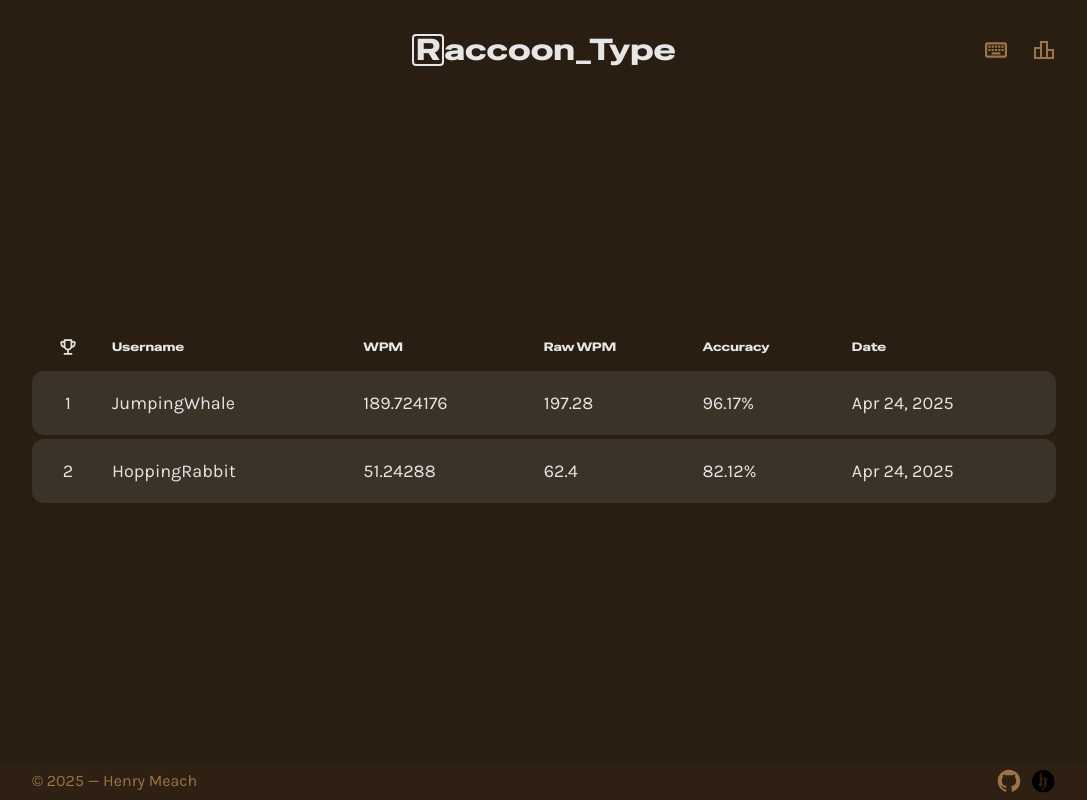
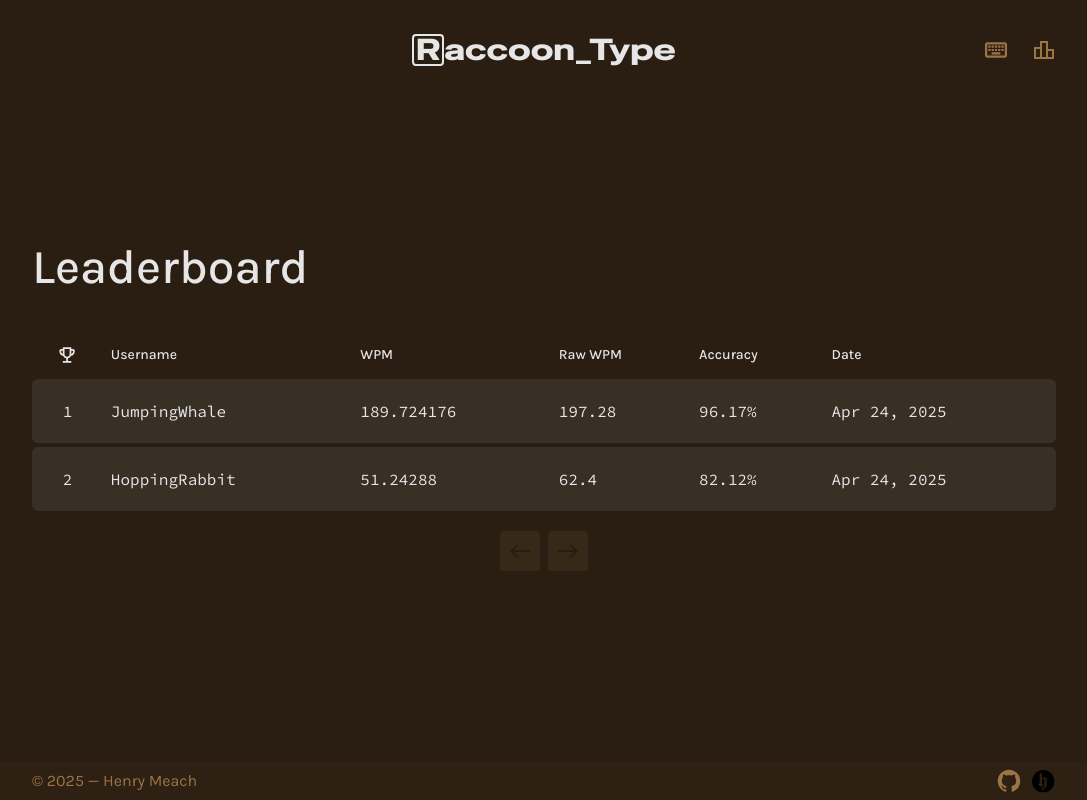
Before and after one commit to henrymeach/raccoontype, a React (Vite) app: page /leaderboard in a window 1280 px wide. Shown: the whole page, without its empty margins (96-1183 px from the left). Built offline with nearby package versions, Linux system fonts and the light colour scheme.

Commit message:
Add Leaderboard title and add pagination

```diff
--- a/src/App.css
+++ b/src/App.css
@@ -39,6 +39,11 @@
 .title {
   color: #e6e6e6;
   font-family: 'SpecialGothic';
+}
+
+.title-secondary {
+  color: #e6e6e6;
+  font-family: 'Karla';
 }
 
 .word {
@@ -107,13 +112,13 @@
 }
 
 .leaderboard-header {
-  @apply text-xs text-[#e6e6e6];
-  font-family: 'SpecialGothic';
+  @apply text-sm text-[#e6e6e6];
+  font-family: 'Karla';
 }
 
 .leaderboard-row {
-  @apply text-lg text-[#e6e6e6];
-  font-family: 'Karla';
+  @apply text-base text-[#e6e6e6];
+  font-family: 'SourceCodePro';
 }
 
 /* @theme inline {
--- a/src/components/leaderboard-table/LeaderboardTable.tsx
+++ b/src/components/leaderboard-table/LeaderboardTable.tsx
@@ -4,6 +4,7 @@
     ColumnDef,
     flexRender,
     getCoreRowModel,
+    getPaginationRowModel,
     useReactTable,
 } from '@tanstack/react-table'
 
@@ -30,6 +31,7 @@
         data,
         columns,
         getCoreRowModel: getCoreRowModel(),
+        getPaginationRowModel: getPaginationRowModel(),
     });
 
     return (
@@ -57,7 +59,7 @@
                 <TableBody>
                     {table.getRowModel().rows?.length ? (
                         table.getRowModel().rows.map((row) => (
-                            <TableRow key={row.id} data-state={row.getIsSelected() && 'selected'} className='bg-[#3b3228] leaderboard-row h-16'>
+                            <TableRow key={row.id} data-state={row.getIsSelected() && 'selected'} className='bg-[#382f25] leaderboard-row h-16'>
                                 {row.getVisibleCells().map((cell, index) => {
                                     const isFirst = (index === 0)
                                     const isLast = (index === row.getVisibleCells().length - 1)
@@ -66,9 +68,9 @@
                                     <TableCell key={cell.id} className={clsx(
                                         '',
                                         isFirst
-                                        ? 'rounded-l-xl'
+                                        ? 'rounded-l-md'
                                         : isLast
-                                        ? 'rounded-r-xl'
+                                        ? 'rounded-r-md'
                                         : ''
                                     )}>
                                         {flexRender(cell.column.columnDef.cell, cell.getContext())}
@@ -86,6 +88,23 @@
                     )}
                 </TableBody>
             </Table>
+
+            <div className='flex items-center justify-center space-x-2 py-4'>
+                <button
+                    onClick={() => table.previousPage()}
+                    disabled={!table.getCanPreviousPage()}
+                    className='bg-[#6d5131] hover:bg-[#523d25] active:bg-[#40301d] disabled:opacity-20 disabled:cursor-not-allowed rounded cursor-pointer p-2'
+                >
+                    <img src='/icons/left.svg' />
+                </button>
+                <button
+                    onClick={() => table.nextPage()}
+                    disabled={!table.getCanNextPage()}
+                    className='bg-[#6d5131] hover:bg-[#523d25] active:bg-[#40301d] disabled:opacity-20 disabled:cursor-not-allowed rounded cursor-pointer p-2'
+                >
+                    <img src='/icons/right.svg' />
+                </button>
+            </div>
         </div>
     )
 }
--- a/src/pages/Leaderboard.tsx
+++ b/src/pages/Leaderboard.tsx
@@ -7,8 +7,11 @@
     const data = entries;
 
     return (
-        <>
+        <div className="my-10 space-y-10">
+            <h1 className="title-secondary text-5xl font-medium">
+                Leaderboard
+            </h1>
             <LeaderboardTable columns={columns} data={data} />
-        </>
+        </div>
     )
 }
```
Also changed, not shown: public/icons/left.svg (added), public/icons/right.svg (added).
